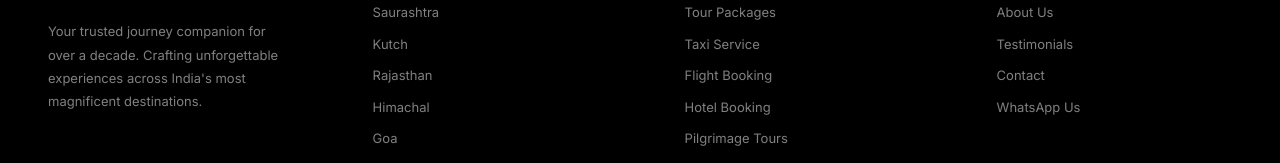
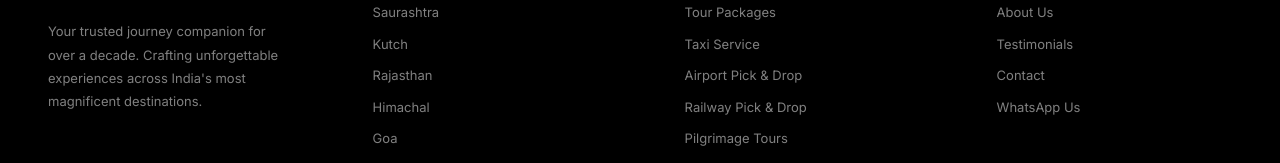
Before and after one commit to jainikshah59-ctrl/maatoursandtravels, a React (Vite) app: page / in a window 1280 px wide. Shown: the part 8598-8761 px from the top of the page. Built offline with nearby package versions, Linux system fonts and the light colour scheme; a web font is replaced by a local one.

Commit message:
Update App.tsx

```diff
--- a/src/App.tsx
+++ b/src/App.tsx
@@ -1166,7 +1166,7 @@ function Footer() {
           <div>
             <div className="text-[10px] tracking-[3px] uppercase text-red mb-4 md:mb-6">Services</div>
             <ul className="flex flex-col gap-2 md:gap-3">
-              {['Tour Packages', 'Taxi Service', 'Flight Booking', 'Hotel Booking', 'Pilgrimage Tours', 'Corporate Travel'].map((item) => (
+              {['Tour Packages', 'Taxi Service', 'Airport Pick & Drop', 'Railway Pick & Drop', 'Pilgrimage Tours', 'Corporate Travel'].map((item) => (
                 <li key={item}>
                   <a href="#services" className="text-[12px] md:text-[13px] text-white/50 hover:text-red-light transition-colors duration-300 flex items-center gap-2 group">
                     <span className="text-[10px] opacity-0 group-hover:opacity-100 transition-opacity">-</span>
```
